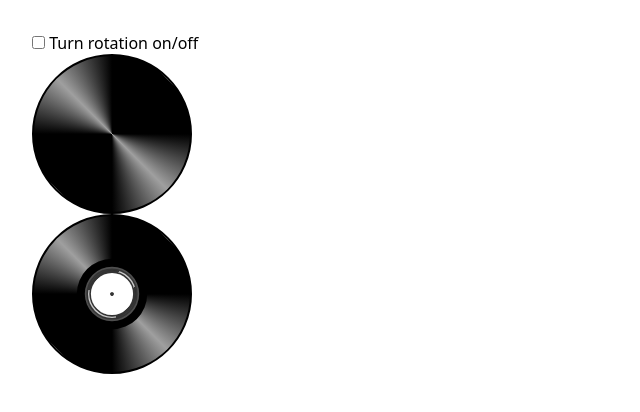
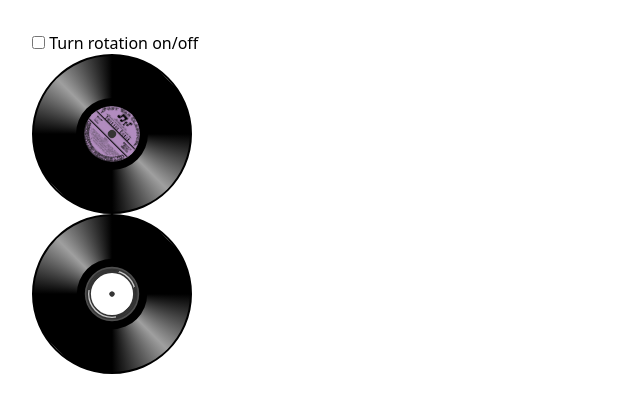
Before and after one commit to mazhugasergei/fan, a React (Create React App) app: page / in a window 1280 px wide. Shown: the top 412 px of the page, without its empty margins (0-640 px from the left). Built offline with nearby package versions, Linux system fonts and the light colour scheme.

Commit message:
Add disk type 1

```diff
--- a/src/assets/style/index.css
+++ b/src/assets/style/index.css
@@ -29,7 +29,20 @@ body {
 }
 .container .gramophone .disk::before {
   rotate: 1turn;
-  transition: rotate 1s cubic-bezier(0.35, 0.54, 0.8, 0.96), transform 0s 9000000000s;
+  transition: rotate 1.3s cubic-bezier(0.35, 0.54, 0.8, 0.96), transform 0s 9000000000s;
+}
+.container .gramophone .disk.type-1::before {
+  width: 3.5rem;
+  height: 3.5rem;
+  background: url("../images/vinyl.png");
+  background-size: cover;
+  background-position: center;
+  box-shadow: 0 0 0 0.5rem #000;
+}
+.container .gramophone .disk.type-1::after {
+  width: 0.465rem;
+  height: 0.465rem;
+  background: #353535;
 }
 .container .gramophone .disk.type-2::before {
   width: 3rem;
@@ -40,7 +53,7 @@ body {
 .container .gramophone .disk.type-2::after {
   width: 2.6rem;
   height: 2.6rem;
-  box-shadow: 0 0 0 0.1rem #333, inset 0 0 0 1.2rem #fff, inset 0 0 0 10rem #353535;
+  box-shadow: 0 0 0 0.1rem #333, inset 0 0 0 1.15rem #fff, inset 0 0 0 10rem #353535;
 }
 .container input[type=checkbox]:checked + .gramophone .disk::before {
   rotate: 0turn;
--- a/src/assets/style/index.scss
+++ b/src/assets/style/index.scss
@@ -31,7 +31,23 @@ body{
 
       &::before{
         rotate: 1turn;
-        transition: rotate 1s cubic-bezier(.35,.54,.8,.96), transform 0s 9e9s;
+        transition: rotate 1.3s cubic-bezier(.35,.54,.8,.96), transform 0s 9e9s;
+      }
+
+      &.type-1{
+        &::before{
+          width: 3.5rem;
+          height: 3.5rem;
+          background: url('../images/vinyl.png');
+          background-size: cover;
+          background-position: center;
+          box-shadow: 0 0 0 .5rem #000;
+        }
+        &::after{
+          width: .465rem;
+          height: .465rem;
+          background: #353535;
+        }
       }
 
       &.type-2{
@@ -58,7 +74,7 @@ body{
           height: 2.6rem;
           box-shadow:
             0 0 0 .1rem #333,
-            inset 0 0 0 1.2rem #fff,
+            inset 0 0 0 1.15rem #fff,
             inset 0 0 0 10rem #353535;
         }
       }
```
Also changed, not shown: src/assets/images/vinyl.png (added), 1 other file (tests, documents, lock files or other folders).
